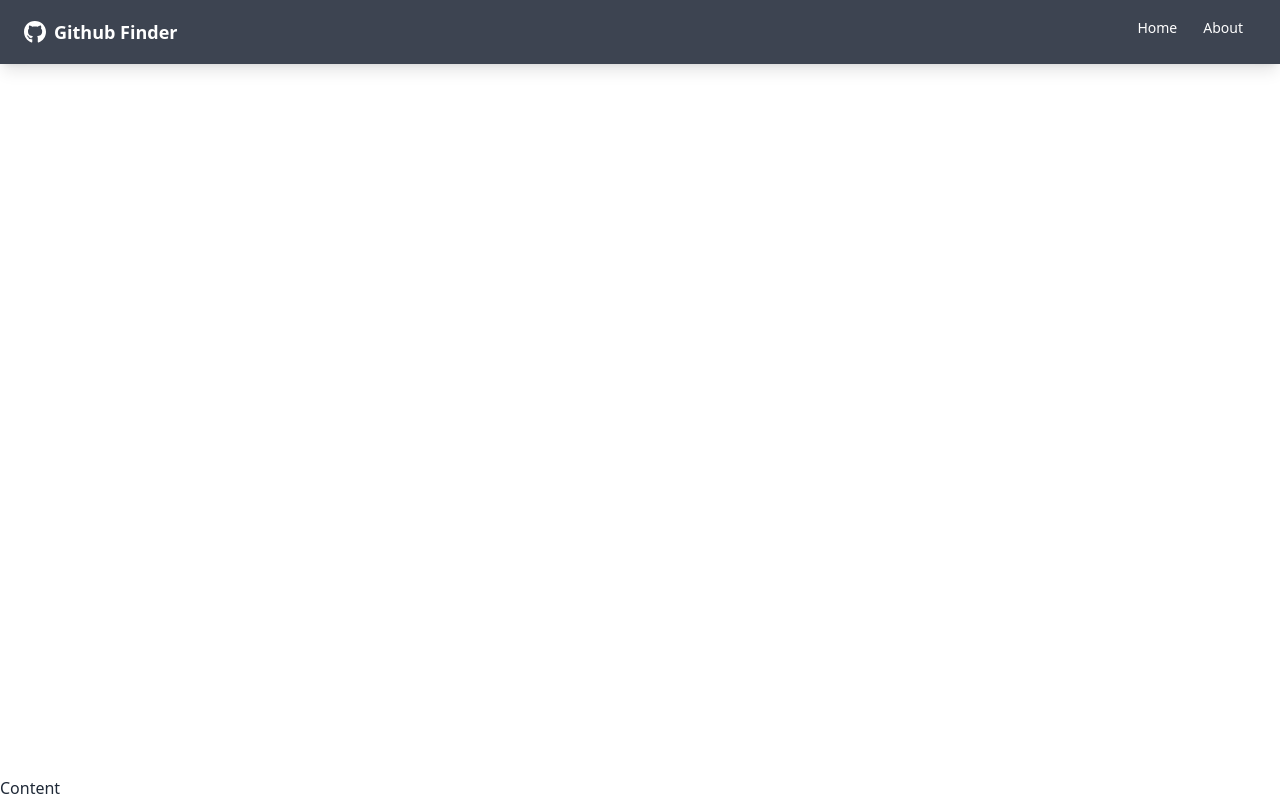
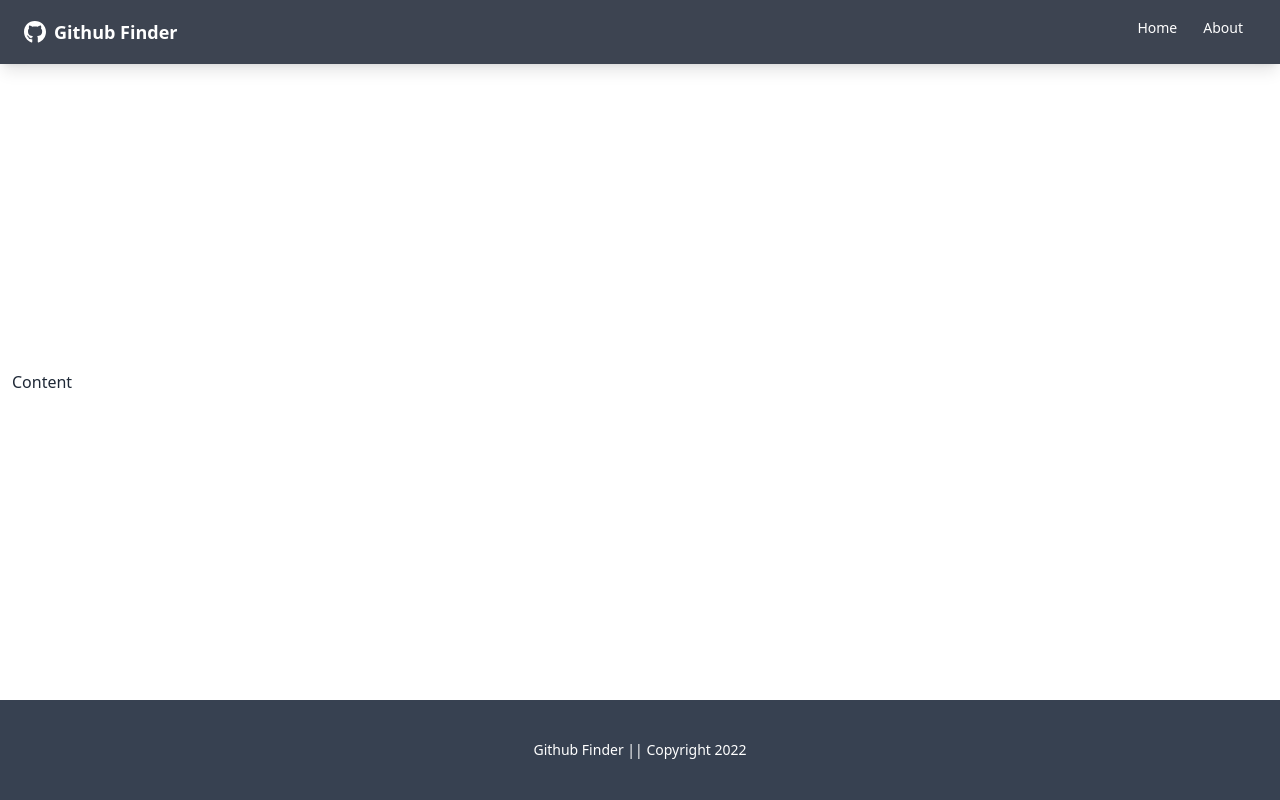
Before and after one commit to berkerkls/github-finder, a React (Create React App) app: page / in a window 1280 px wide. Built offline with nearby package versions, Linux system fonts and the light colour scheme.

Commit message:
footer added

```diff
--- a/src/App.js
+++ b/src/App.js
@@ -1,12 +1,14 @@
 import { BrowserRouter as Router, Route } from "react-router-dom";
 import Navbar from "./components/Navbar";
+import Footer from "./components/Footer";
 
 function App() {
   return (
     <Router>
       <div className="flex flex-col justify-between h-screen">
         <Navbar />
-        <main>Content</main>
+        <main className="container mx-auto px-3 pb-12">Content</main>
+        <Footer />
       </div>
     </Router>
   );
--- /dev/null
+++ b/src/components/Footer.jsx
@@ -0,0 +1,10 @@
+function Footer() {
+  const footerYear = new Date().getFullYear();
+  return (
+    <footer className="footer p-10 bg-gray-700 text-primary-content footer-center">
+      <div>Github Finder || Copyright {footerYear}</div>
+    </footer>
+  );
+}
+
+export default Footer;
```
